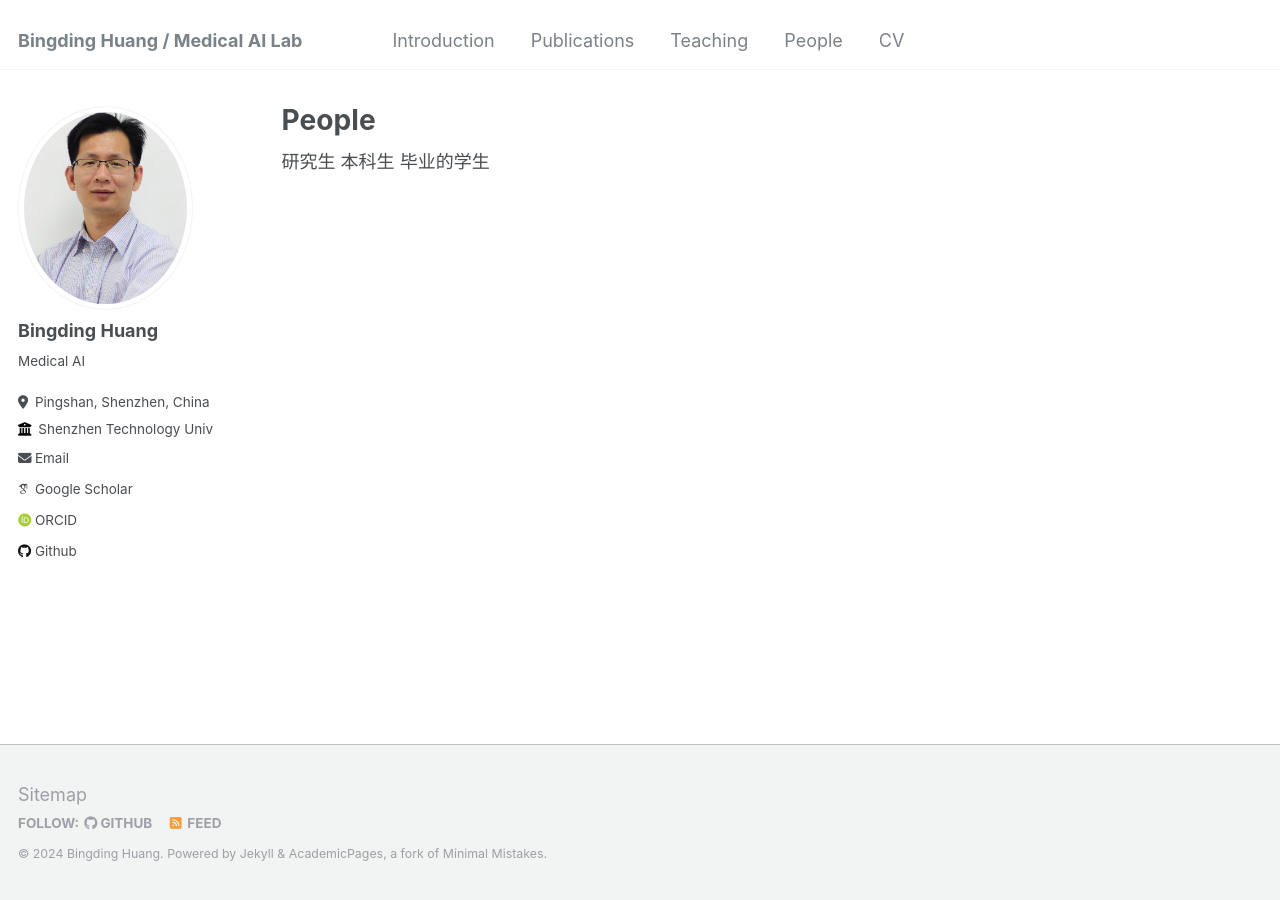
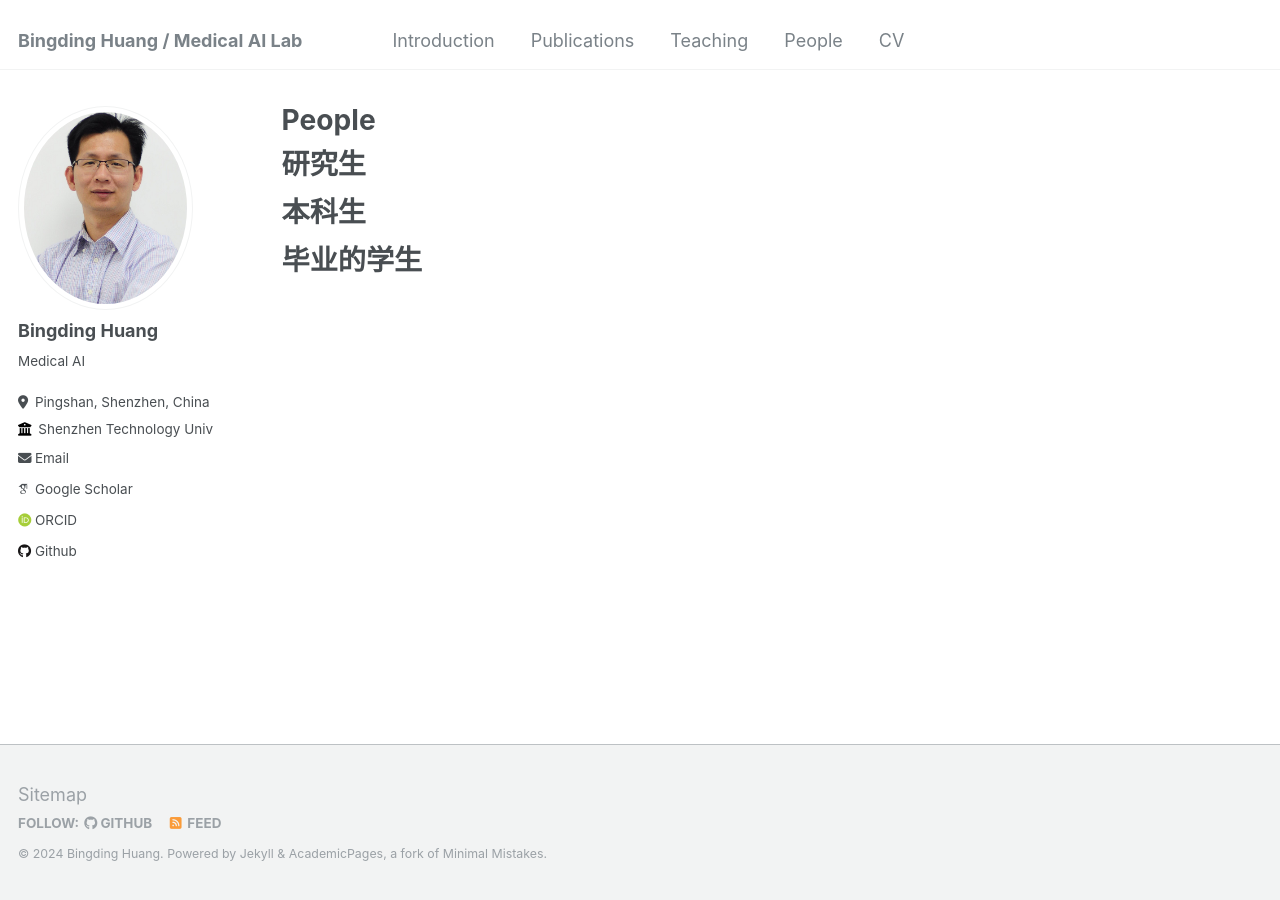
Before and after one commit to bingding/bingding.github.io, a Jekyll site: the page built from _pages/people.html, in a window 1280 px wide. Built offline with Jekyll 4.4.1, drawn with Linux system fonts in a browser that asks for light colours; some web fonts are replaced.

```diff
--- a/_pages/people.html
+++ b/_pages/people.html
@@ -7,10 +7,14 @@ author_profile: true
 
 {% include base_path %}
 
+<h1>
+研究生
+</h1>
 
-研究生
+<h1>
+本科生
+</h1>
 
-本科生
-
-
+<h1>
 毕业的学生
+</h1>
```
